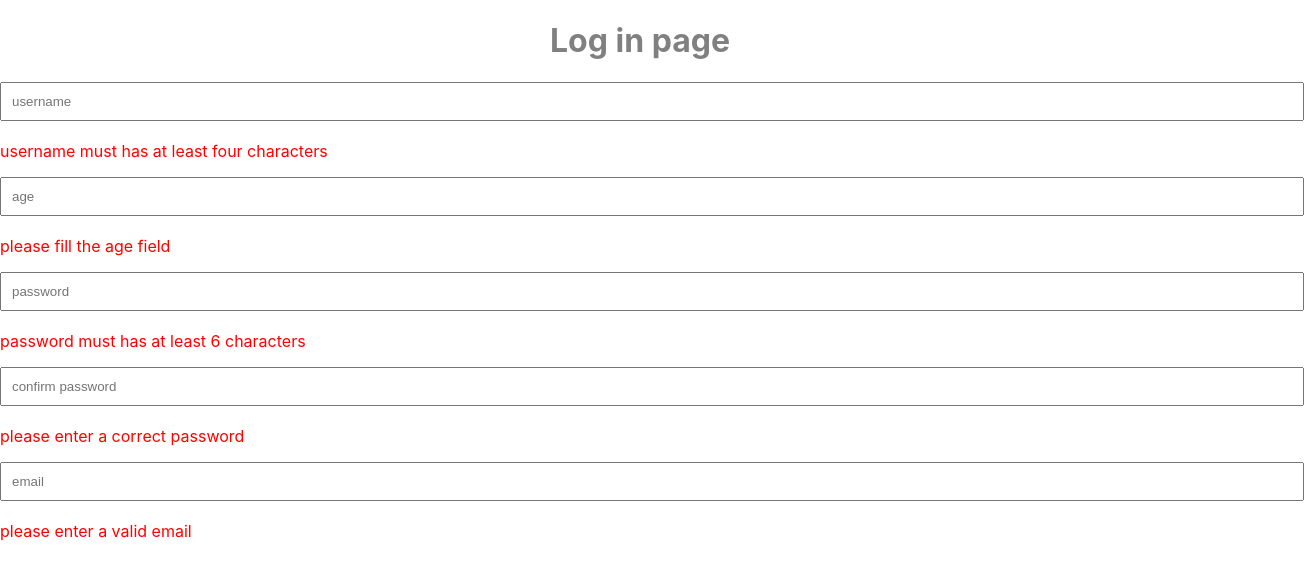
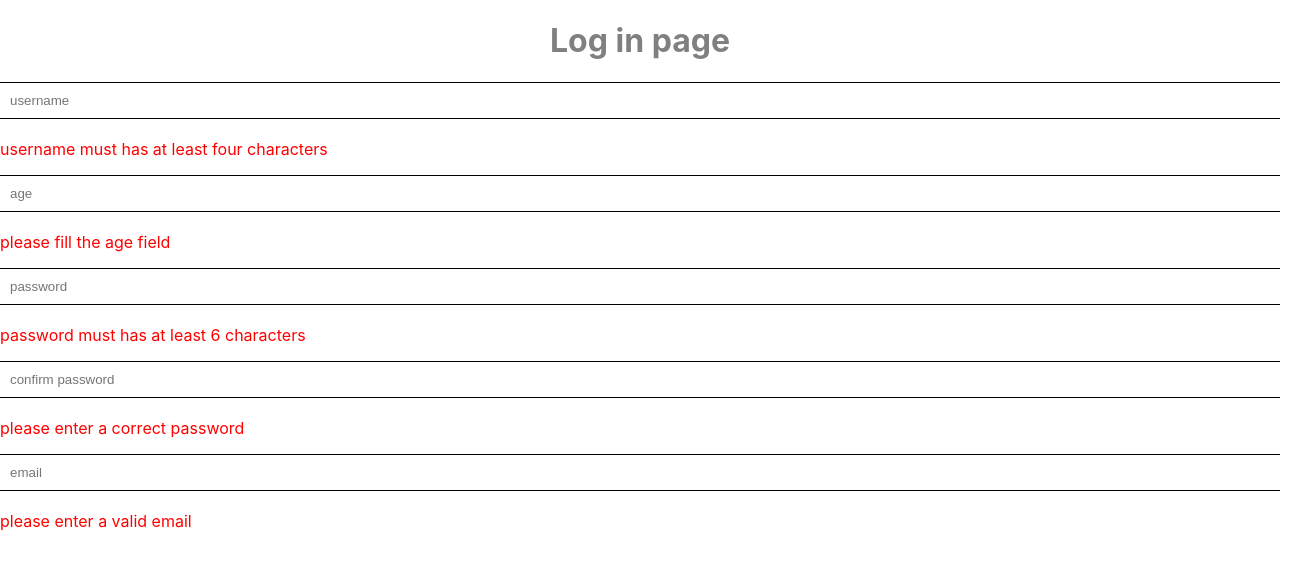
Before and after one commit to MissGhasempour/login-project, a React (Create React App) app: page / in a window 1280 px wide. Shown: the top 576 px of the page, 1304 px wide, since content can reach past the window. Built offline with nearby package versions, Linux system fonts and the light colour scheme; the HTML template or start-up script is replaced by a standard one.

Commit message:
** Scroll of width page removed by changing style.

```diff
--- a/src/App.css
+++ b/src/App.css
@@ -1,8 +1,12 @@
 input{
+  box-sizing: border-box;
   display: block;
   margin-bottom: 20px;
   padding: 10px;
   width: 100vw;
+  border: 1px solid;
+  border-left:0 ;
+  border-right: 0;
 }
 .submit{
   background-color: rgb(59, 57, 57);
```
